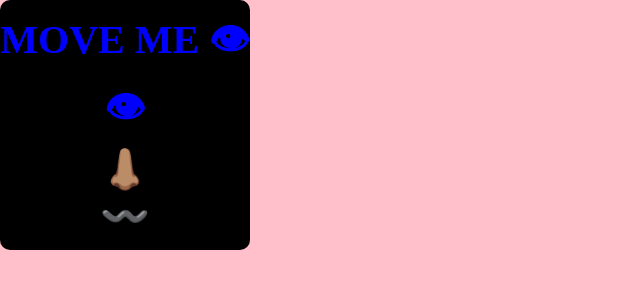
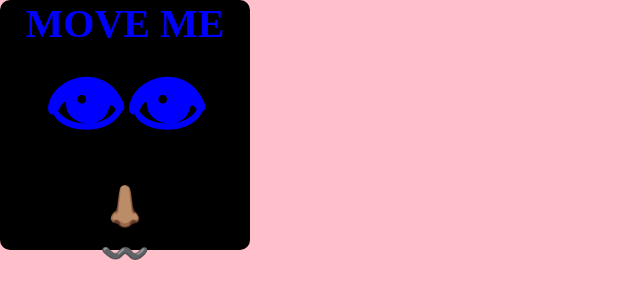
Before and after one commit to Hadi-B-0924/JS.movable.object, a plain HTML site: page index.html in a window 1280 px wide. Shown: the whole page, without its empty margins (0-640 px from the left). Drawn offline with Linux system fonts and the light colour scheme.

Commit message:
eye to css

```diff
--- a/style.css
+++ b/style.css
@@ -15,3 +15,7 @@ body {
   align-content: center;
   border-radius: 10px;
 }
+
+#eye {
+  font-size: 5rem;
+}
```
